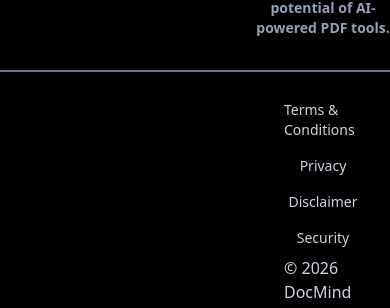
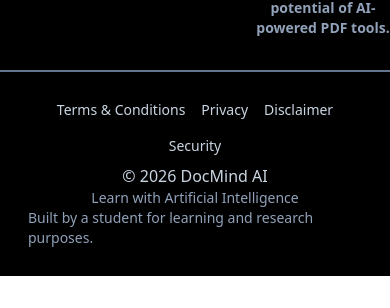
Before and after one commit to Abad-Ali/DocMind-AI, a Next.js app in the folder frontend/: page / in a window 390 px wide. Shown: the part 1682-1990 px from the top of the page. After the commit the page ends 1958 px from the top, so only its background shows below. Built offline with nearby package versions, Linux system fonts and the light colour scheme; no server answers.

Commit message:
Make footer responsive

```diff
--- a/frontend/components/Footer.jsx
+++ b/frontend/components/Footer.jsx
@@ -22,7 +22,7 @@
 
 const Footer = () => {
   return (
-    <footer className="bg-black text-slate-300 border-t-2 border-slate-500 pl-64">
+    <footer className="bg-black text-slate-300 border-t-2 border-slate-500 lg:pl-64">
       <div className="flex flex-col justify-center items-center p-7">
         <div className="flex flex-wrap justify-center items-center gap-4 mb-2 text-sm">
 
```
